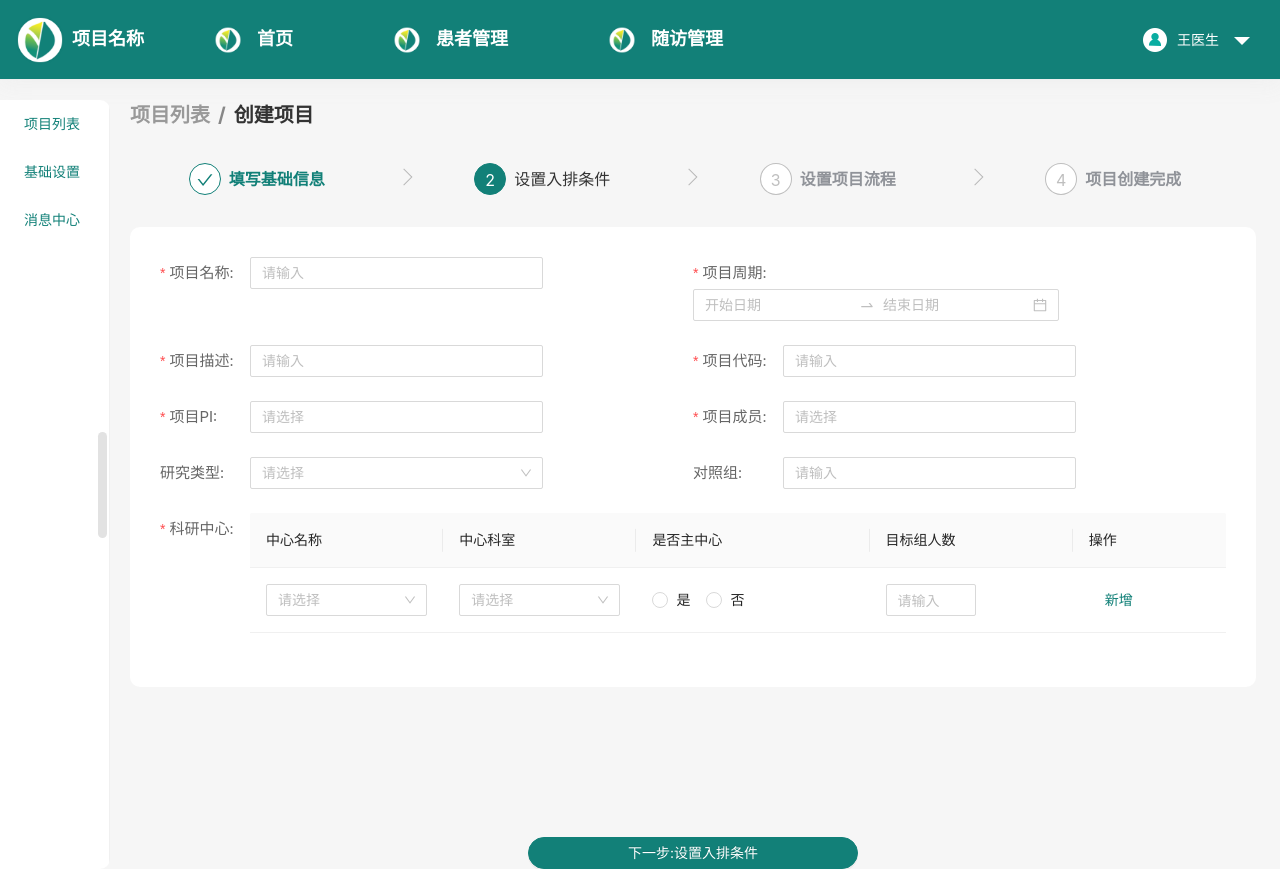
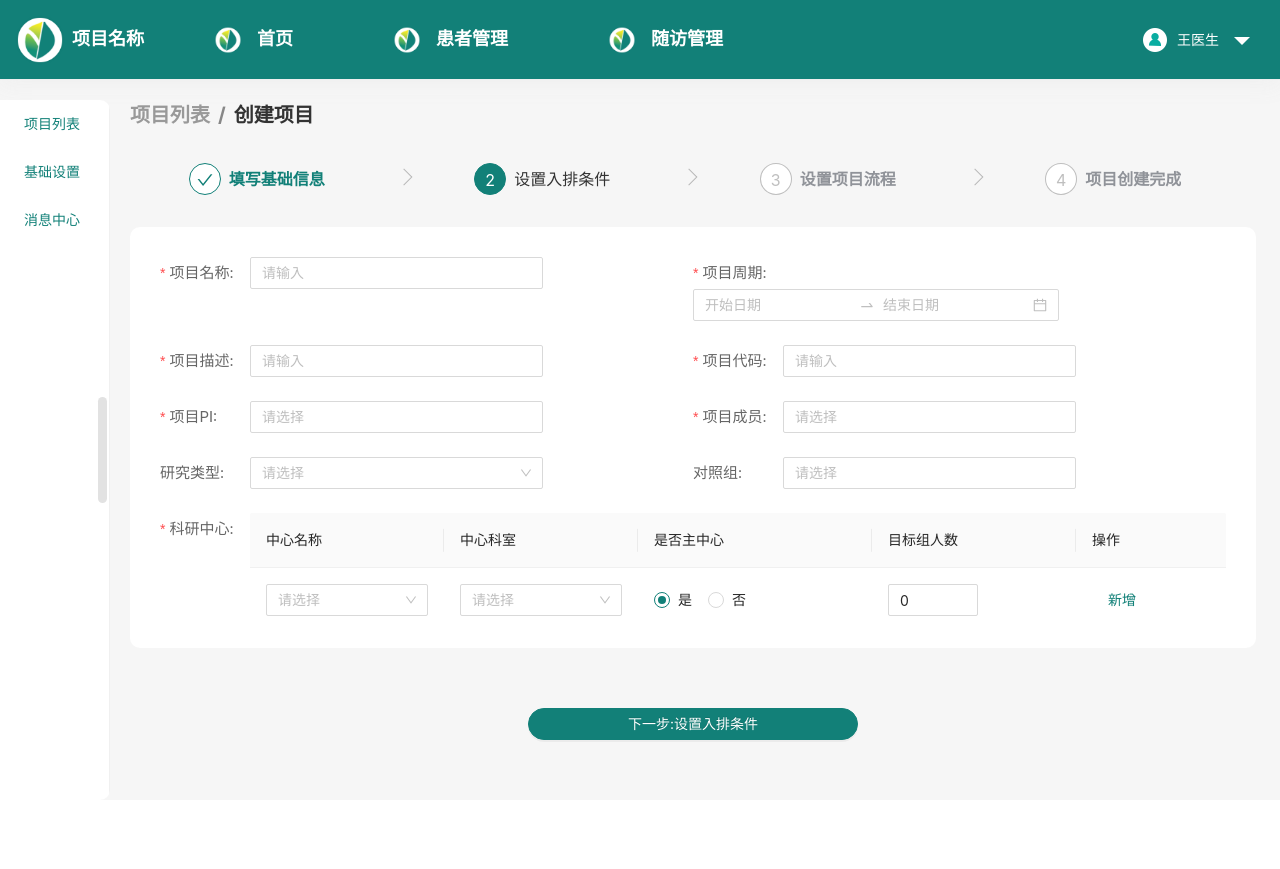
Before and after one commit to Hijin/vite3-React-ts-antd4, a React (Vite) app: page /researchpc/projects/create in a window 1280 px wide. After the commit the page ends 800 px from the top, so only its background shows below. Built offline with nearby package versions, Linux system fonts and the light colour scheme.

Commit message:
feat: 设置入排条件

```diff
--- a/src/layout/index.less
+++ b/src/layout/index.less
@@ -1,6 +1,6 @@
 .home-layout {
   width: 100vw;
-  min-height: 100vh;
+  height: 100vh;
   background: #F6F6F6;
 
   &__content {
--- a/src/pages/projects/projectCreate/firstStep/index.less
+++ b/src/pages/projects/projectCreate/firstStep/index.less
@@ -2,7 +2,7 @@
   padding: 30px;
   &__commit-btn{
     width: 330px;
-    margin-top: 150px;
+    margin: 60px 0 60px;
   }
   &__form-item-table{
     width: 100% !important;
--- a/src/pages/projects/projectCreate/firstStep/index.tsx
+++ b/src/pages/projects/projectCreate/firstStep/index.tsx
@@ -1,80 +1,70 @@
 import { useEffect, useState } from 'react';
-import { Form, Input, DatePicker, Select, Button, Table } from 'antd'
+import { Form, Input, DatePicker, Button, Table, message } from 'antd'
 import moment from 'moment';
+import { SelectNet } from '@/components'
 import TableColumns from './tableColumns'
 import './index.less'
 
 const { RangePicker } = DatePicker;
-const { Option } = Select;
 const FirstStep = () => {
-  const [PIOptions, setPIOptions] = useState<any[]>([])
   const [departments, setDepartments] = useState([
-    { key: new Date().getTime() }
+    { key: new Date().getTime(), main: 1, count: 0 }
   ])
-  const [optionsLoading, setOptionsLoading] = useState({
-    PIOptionsLoading: false,
-    memberOptionsLoading: false,
-    typeOptionsLoading: false,
-    contrastLoading: false,
-  })
+  const [showDepartDelete, setShowDepartDelete] = useState(false)
   const [form] = Form.useForm()
+  useEffect(() => {
+    setShowDepartDelete(departments.length > 1)
+    console.log(departments.length);
 
-  useEffect(() => {
-    getOptions('PIOptionsLoading')
-  }, [])
-  const getOptions = (loadingProp: string) => {
-    setOptionsLoading({
-      ...optionsLoading,
-      [loadingProp]: true
-    })
-    setTimeout(() => {
-      setPIOptions([
-        { key: 'PI1', label: 'PI1' },
-        { key: 'PI2', label: 'PI2' },
-        { key: 'PI3', label: 'PI3' },
-        { key: 'PI4', label: 'PI4' },
-      ])
-      setOptionsLoading({
-        ...optionsLoading,
-        [loadingProp]: false
-      })
-    }, 5000)
-  }
+  }, [departments])
   const handleDepartmentsChange = () => {
-    form.setFieldValue('depart',departments)
+    form.setFieldValue('depart', departments)
   }
   const handleDepartmentsAdd = () => {
     setDepartments([
       ...departments,
-      { key: new Date().getTime() }
+      { key: new Date().getTime(), main: 1, count: 0 }
     ])
+  }
+  const handleDepartmentsDelete = (record: any, index: number) => {
+    departments.splice(index, 1)
+    setDepartments([...departments])
   }
   const cols = TableColumns({
     onChange: handleDepartmentsChange,
-    onAdd: handleDepartmentsAdd
+    onAdd: handleDepartmentsAdd,
+    onDelete: handleDepartmentsDelete,
+    showDelete: showDepartDelete
   })
 
   const disabledDate = (current: any) => {
     return current && current < moment().endOf('day');
   };
-
-  const handleContrastChange = (value: string) => {
-    console.log(`selected ${value}`);
-  };
-  const handleCommit = () => {
-    form.validateFields().then((vals) => {
-      console.log(vals)
-    }).catch((err) => {
-      console.log("err==>", err)
-    })
-    console.log("departments==>", departments)
+  const handleCommit = async () => {
+    await form.validateFields()
+    if (!availableDepartments()) return
+  }
+  const availableDepartments = () => {
+    if (departments.find((v: any) => !v.name)) {
+      message.warning('科研中心名称不能为空，请核对~')
+      return false
+    }
+    if (departments.find((v: any) => !v.depart)) {
+      message.warning('科研中心科室不能为空，请核对~')
+      return false
+    }
+    if (departments.find((v: any) => v.count < 1)) {
+      message.warning('科研中心目标组人数不能为空，请核对~')
+      return false
+    }
+    return true
   }
 
   return <>
-    <div className="pc-first bg-w br-10 mt-20">
+    <div className="pc-first bg-w br-10 mt-20 flex-1 flex-col over-auto">
       <Form
         form={form}
-        className='flex-wp'
+        className='flex-wp flex-1 over-auto'
         labelCol={{ flex: '90px' }}
         labelAlign="left"
         labelWrap
@@ -94,22 +84,19 @@ const FirstStep = () => {
           <Input placeholder='请输入' />
         </Form.Item>
         <Form.Item label="项目PI:" name="PI" rules={[{ required: true, message: '请选择项目PI' }]}>
-          <Select placeholder='请选择' mode="multiple" loading={optionsLoading.PIOptionsLoading}>
-            {PIOptions.map((v: any) => <Option value={v.key} key={v.key}>{v.label}</Option>)}
-          </Select>
+          <SelectNet mode="multiple" />
         </Form.Item>
         <Form.Item label="项目成员:" name="member" rules={[{ required: true, message: '请选择项目成员' }]}>
-          <Select placeholder='请选择' mode="multiple" />
+          <SelectNet mode="multiple" />
         </Form.Item>
         <Form.Item label="研究类型:" name="type" >
-          <Select placeholder='请选择' />
+          <SelectNet placeholder='请选择' />
         </Form.Item>
         <Form.Item label="对照组:" name="contrast">
-          <Select placeholder='请输入' mode="tags" onChange={handleContrastChange}>
-          </Select>
+          <SelectNet mode="tags" />
         </Form.Item>
         <Form.Item label="科研中心:" name='depart' className='pc-first__form-item-table' rules={[{ required: true, message: '请添加科研中心' }]}>
-          <Table dataSource={departments} columns={cols} pagination={false} />
+          <Table dataSource={departments} columns={cols} pagination={false}/>
         </Form.Item>
       </Form>
     </div>
--- a/src/pages/projects/projectCreate/firstStep/tableColumns.tsx
+++ b/src/pages/projects/projectCreate/firstStep/tableColumns.tsx
@@ -1,7 +1,7 @@
 import { Button, Radio, InputNumber } from 'antd'
 import { SelectNet } from '@/components'
 
-const TableColumns = ({ onChange, onAdd }: any) => {
+const TableColumns = ({ onChange, onAdd, onDelete, showDelete }: any) => {
   const handlePropsChange = (record: any, val: string, prop: string) => {
     record[prop] = val
     onChange && onChange()
@@ -14,13 +14,18 @@ const TableColumns = ({ onChange, onAdd }: any) => {
     { title: '中心科室', dataIndex: 'depart', key: 'depart', render: (text: string, record: any) => <SelectNet onChange={(val: any) => handlePropsChange(record, val, 'depart')} /> },
     {
       title: '是否主中心', dataIndex: 'main', key: 'main', render: (text: string, record: any) =>
-        <Radio.Group value={record.main} onChange={(val: any) => handlePropsChange(record, val, 'main')} >
+        <Radio.Group defaultValue={record.main} onChange={(e: any) => handlePropsChange(record, e.target.value, 'main')} >
           <Radio value={1}>是</Radio>
           <Radio value={2}>否</Radio>
         </Radio.Group>
     },
-    { title: '目标组人数', dataIndex: 'count', key: 'count', render: (text: string, record: any) => <InputNumber min={0} placeholder='请输入' onChange={(val: any) => handlePropsChange(record, val, 'count')} /> },
-    { title: '操作', dataIndex: 'option', key: 'option', render: (text: string, record: any) => <Button type="link" onClick={() => onAdd && onAdd(record)}>新增</Button> },
+    { title: '目标组人数', dataIndex: 'count', key: 'count', render: (text: string, record: any) => <InputNumber min={0} placeholder='请输入' defaultValue={record.count} onChange={(val: any) => handlePropsChange(record, val, 'count')} /> },
+    {
+      title: '操作', dataIndex: 'option', key: 'option',width:150, render: (text: string, record: any,index:number) => <div className='flex-h-c'>
+        <Button type="link" onClick={() => onAdd && onAdd(record)}>新增</Button>
+        {showDelete && <Button type="link" onClick={() => onDelete && onDelete(record,index)}>删除</Button>}
+      </div>
+    },
   ]
 }
 
--- a/src/pages/projects/projectCreate/index.tsx
+++ b/src/pages/projects/projectCreate/index.tsx
@@ -4,7 +4,7 @@ import { useNavigate, Outlet } from 'react-router-dom';
 import './index.less'
 const projectCreate = () => {
   const navigate = useNavigate()
-  return <div className="project-create">
+  return <div className="project-create flex-col over-hide h-full">
     <Breadcrumb>
       <Breadcrumb.Item>
         <a onClick={() => { navigate(-1) }}>项目列表</a>
```
